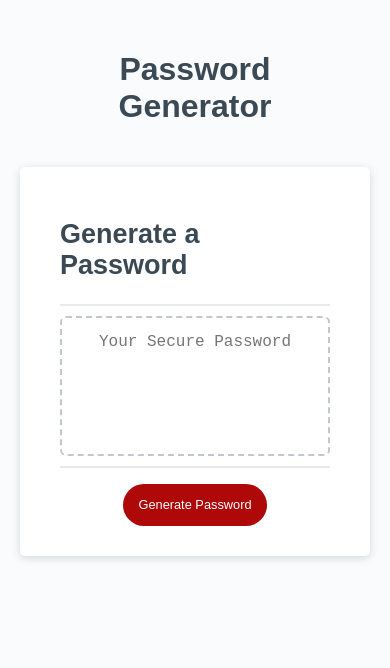
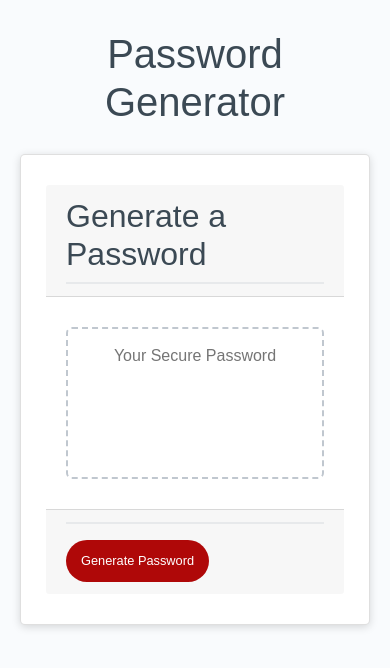
Before and after one commit to adt315/password-generator, a plain HTML site: page index.html in a window 390 px wide. Drawn offline with nearby package versions, Linux system fonts and the light colour scheme.

Commit message:
add Boostrap/responsiveness

```diff
--- a/index.html
+++ b/index.html
@@ -6,19 +6,21 @@
     <meta name="viewport" content="width=device-width, initial-scale=1.0"/>
     <meta http-equiv="X-UA-Compatible" content="ie=edge"/>
     <title>Password Generator</title>
+    <link rel="stylesheet" href="https://stackpath.bootstrapcdn.com/bootstrap/4.3.1/css/bootstrap.min.css" integrity="sha384-ggOyR0iXCbMQv3Xipma34MD+dH/1fQ784/j6cY/iJTQUOhcWr7x9JvoRxT2MZw1T" crossorigin="anonymous">
     <link rel="stylesheet" href="style.css"/>
   </head>
 
   <body>
-    <div class="wrapper">
-      <header>
-        <h1>Password Generator</h1>
-      </header>
-      <div class="card">
-        <div class="card-header">
+
+  <div class="wrapper">
+  <header>
+      <h1>Password Generator</h1>
+  </header>
+      <section class="container card">
+        <div class="row card-header">
           <h2>Generate a Password</h2>
         </div>
-        <div class="card-body">
+        <div class="row card-body">
           <textarea
             readonly
             id="password"
@@ -26,13 +28,17 @@
             aria-label="Generated Password"
           ></textarea>
         </div>
-        <div class="card-footer">
+        <div class="row card-footer">
           <button id="generate" class="btn">Generate Password</button>
         </div>
       </div>
     </div>
 
-    <script src="script.js"></script>
+
+  <script src="https://code.jquery.com/jquery-3.3.1.slim.min.js" integrity="sha384-q8i/X+965DzO0rT7abK41JStQIAqVgRVzpbzo5smXKp4YfRvH+8abtTE1Pi6jizo" crossorigin="anonymous"></script>
+  <script src="https://cdnjs.cloudflare.com/ajax/libs/popper.js/1.14.7/umd/popper.min.js" integrity="sha384-UO2eT0CpHqdSJQ6hJty5KVphtPhzWj9WO1clHTMGa3JDZwrnQq4sF86dIHNDz0W1" crossorigin="anonymous"></script>
+  <script src="https://stackpath.bootstrapcdn.com/bootstrap/4.3.1/js/bootstrap.min.js" integrity="sha384-JjSmVgyd0p3pXB1rRibZUAYoIIy6OrQ6VrjIEaFf/nJGzIxFDsf4x0xIM+B07jRM" crossorigin="anonymous"></script>
+  <script src="script.js"></script>
   </body>
 
 </html>
```
